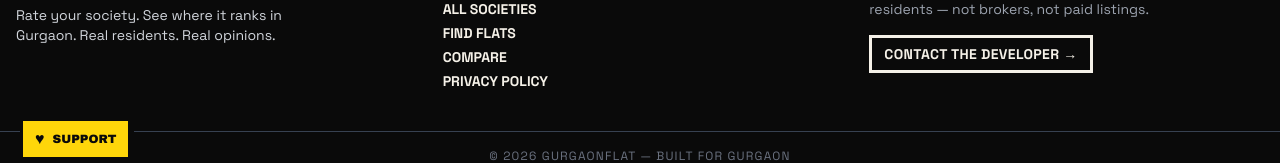
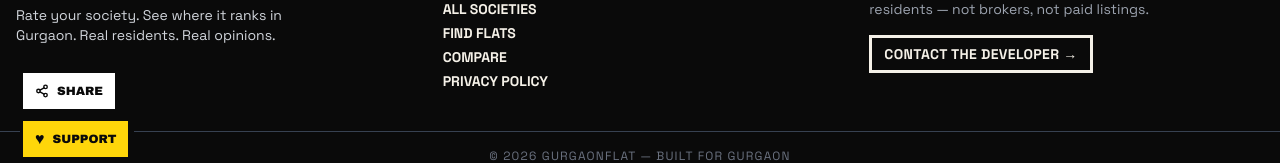
Before and after one commit to creation22/society_tier, a React (Vite) app in the folder client/: page /compare in a window 1280 px wide. Shown: the part 620-783 px from the top of the page. Built offline with nearby package versions, Linux system fonts and the light colour scheme; no server answers.

Commit message:
feat: floating share button (Web Share API + clipboard fallback)

```diff
--- /dev/null
+++ b/client/src/components/ShareButton.jsx
@@ -0,0 +1,48 @@
+import { useState } from 'react';
+import { useLocation } from 'react-router-dom';
+
+/**
+ * Floating share button — shares the current page URL via the native Web
+ * Share API, falling back to clipboard copy. Sits above the Support button.
+ */
+export default function ShareButton() {
+  const { pathname } = useLocation();
+  const [copied, setCopied] = useState(false);
+
+  const share = async () => {
+    const url = window.location.origin + pathname;
+    const title = document.title;
+    if (navigator.share) {
+      try {
+        await navigator.share({ title, url });
+      } catch {
+        /* user dismissed */
+      }
+      return;
+    }
+    try {
+      await navigator.clipboard.writeText(url);
+      setCopied(true);
+      setTimeout(() => setCopied(false), 1500);
+    } catch {
+      /* clipboard blocked */
+    }
+  };
+
+  return (
+    <button
+      aria-label="Share this page"
+      onClick={share}
+      className="fixed bottom-[68px] left-5 z-40 flex items-center gap-2 border-3 border-ink bg-white px-3 py-2.5 font-display text-xs uppercase shadow-brutal-sm transition-all hover:shadow-brutal active:translate-x-[3px] active:translate-y-[3px] active:shadow-none"
+    >
+      <svg width="14" height="14" viewBox="0 0 24 24" fill="none" stroke="currentColor" strokeWidth="2.4" strokeLinecap="round" strokeLinejoin="round">
+        <circle cx="18" cy="5" r="3" />
+        <circle cx="6" cy="12" r="3" />
+        <circle cx="18" cy="19" r="3" />
+        <line x1="8.6" y1="10.5" x2="15.4" y2="6.5" />
+        <line x1="8.6" y1="13.5" x2="15.4" y2="17.5" />
+      </svg>
+      <span className="hidden sm:inline">{copied ? 'Copied!' : 'Share'}</span>
+    </button>
+  );
+}
--- a/client/src/layouts/MainLayout.jsx
+++ b/client/src/layouts/MainLayout.jsx
@@ -2,6 +2,7 @@
 import Navbar from '../components/Navbar.jsx';
 import Footer from '../components/Footer.jsx';
 import SupportButton from '../components/SupportButton.jsx';
+import ShareButton from '../components/ShareButton.jsx';
 
 export default function MainLayout() {
   const { pathname } = useLocation();
@@ -14,6 +15,7 @@
         <Outlet />
       </main>
       {!isFullScreen && <Footer />}
+      <ShareButton />
       <SupportButton />
     </div>
   );
```
Also changed, not shown: 1 other file (tests, documents, lock files or other folders).
